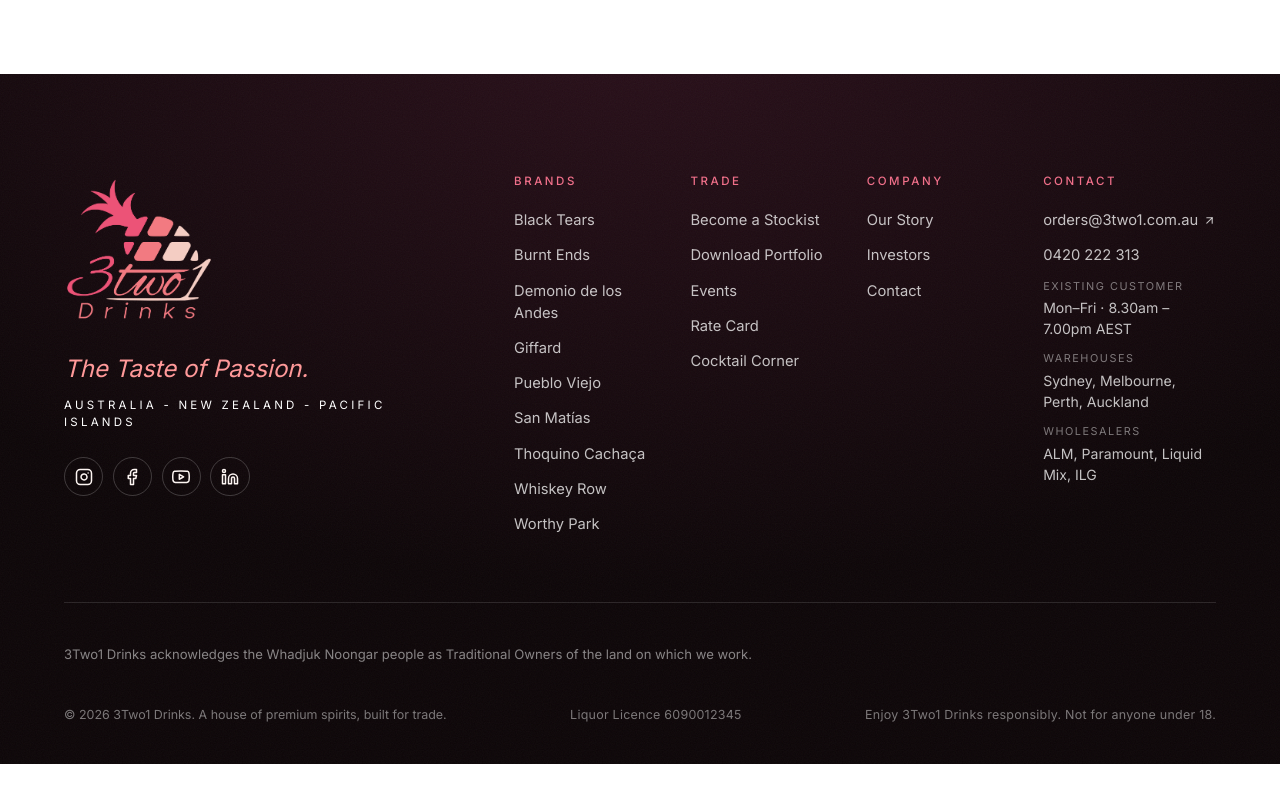
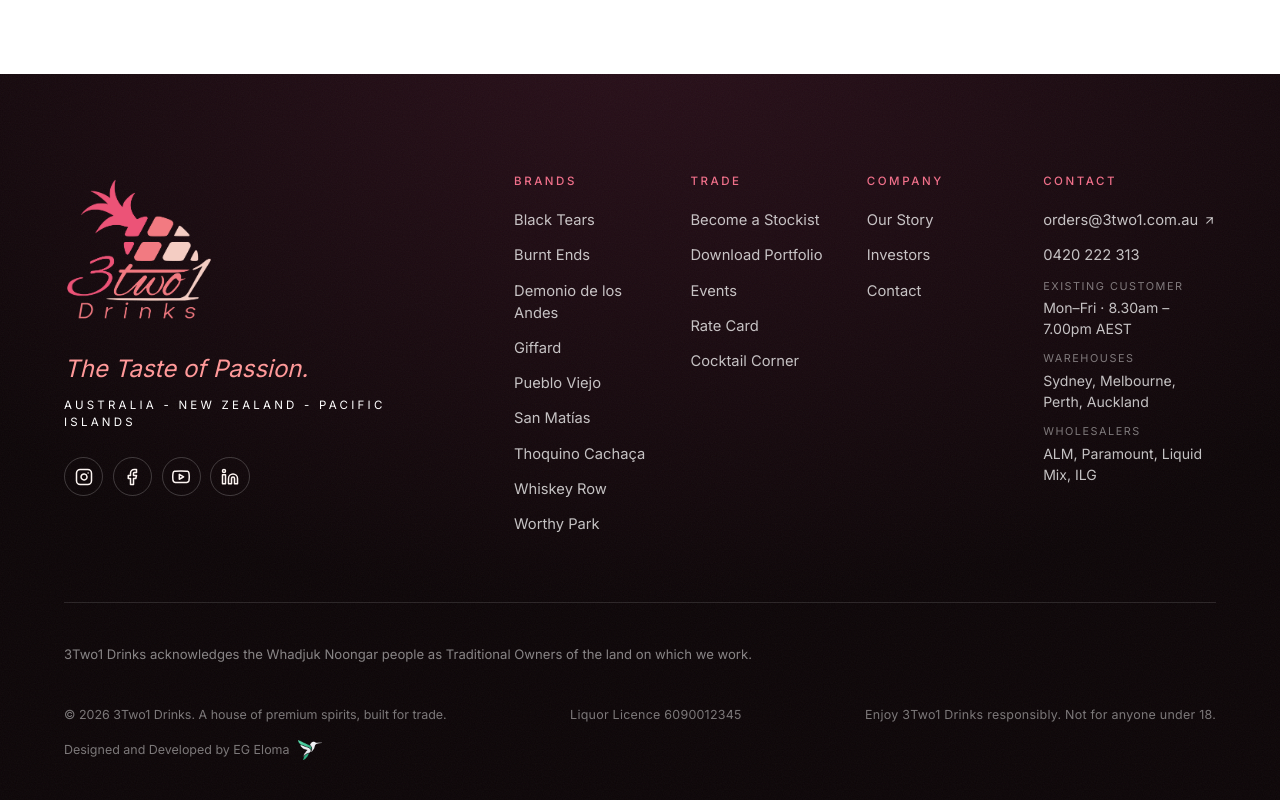
Before and after one commit to eloma-group/3two1-client-1, a React (Vite) app: page /trade/bars-venues in a window 1280 px wide. Shown: the part 5696-6496 px from the top of the page. Before the commit the page ends 6460 px from the top, so only its background shows below. Built offline with nearby package versions, Linux system fonts and the light colour scheme; a web font is replaced by a local one.

Commit message:
Footer: Designed and Developed by EG Eloma credit with logo linking to egeloma.com.au

```diff
--- a/src/sections/Footer.module.css
+++ b/src/sections/Footer.module.css
@@ -109,6 +109,15 @@
   color: rgba(255, 255, 255, 0.45);
 }
 .legal { letter-spacing: 0.02em; }
+.credit {
+  display: inline-flex;
+  align-items: center;
+  gap: 0.5rem;
+  color: rgba(255, 255, 255, 0.45);
+  transition: color 0.3s;
+}
+.credit:hover { color: #fff; }
+.credit img { width: auto; height: 20px; }
 
 @media (max-width: 1100px) {
   .cols { grid-template-columns: repeat(2, 1fr); }
--- a/src/sections/Footer.tsx
+++ b/src/sections/Footer.tsx
@@ -92,6 +92,10 @@ export default function Footer() {
           <span>© {new Date().getFullYear()} {brand.name} Drinks. {brand.slogan}.</span>
           <span className={styles.legal}>Liquor Licence {contact.licence}</span>
           <span className={styles.legal}>Enjoy 3Two1 Drinks responsibly. Not for anyone under 18.</span>
+          <a href="https://egeloma.com.au/" target="_blank" rel="noopener" className={styles.credit} data-cursor="Visit">
+            <span>Designed and Developed by EG Eloma</span>
+            <img src="/images/eg-eloma-logo.png" alt="EG Eloma" width={149} height={120} loading="lazy" />
+          </a>
         </div>
       </div>
     </footer>
```
Also changed, not shown: public/images/eg-eloma-logo.png (added).
